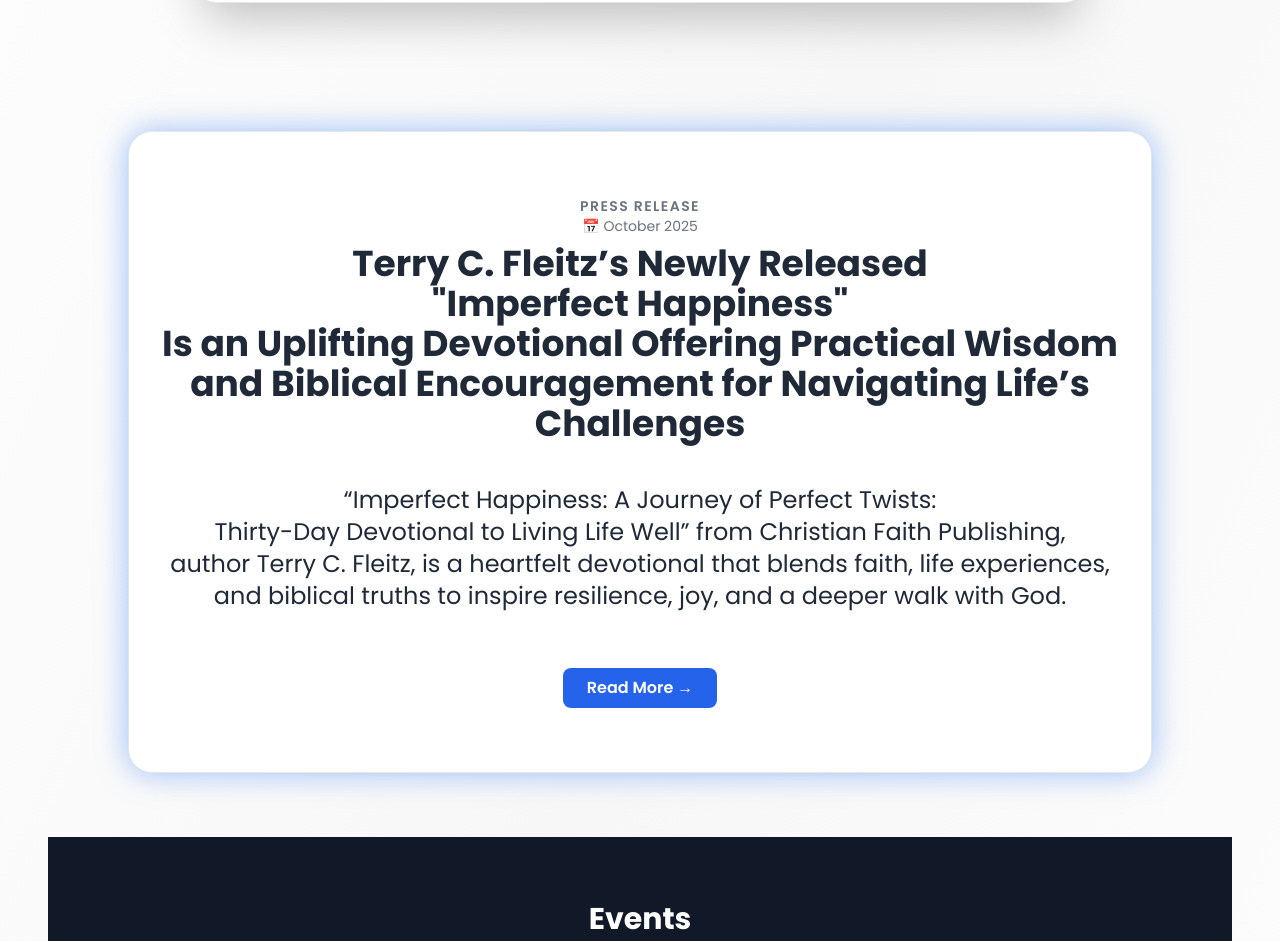
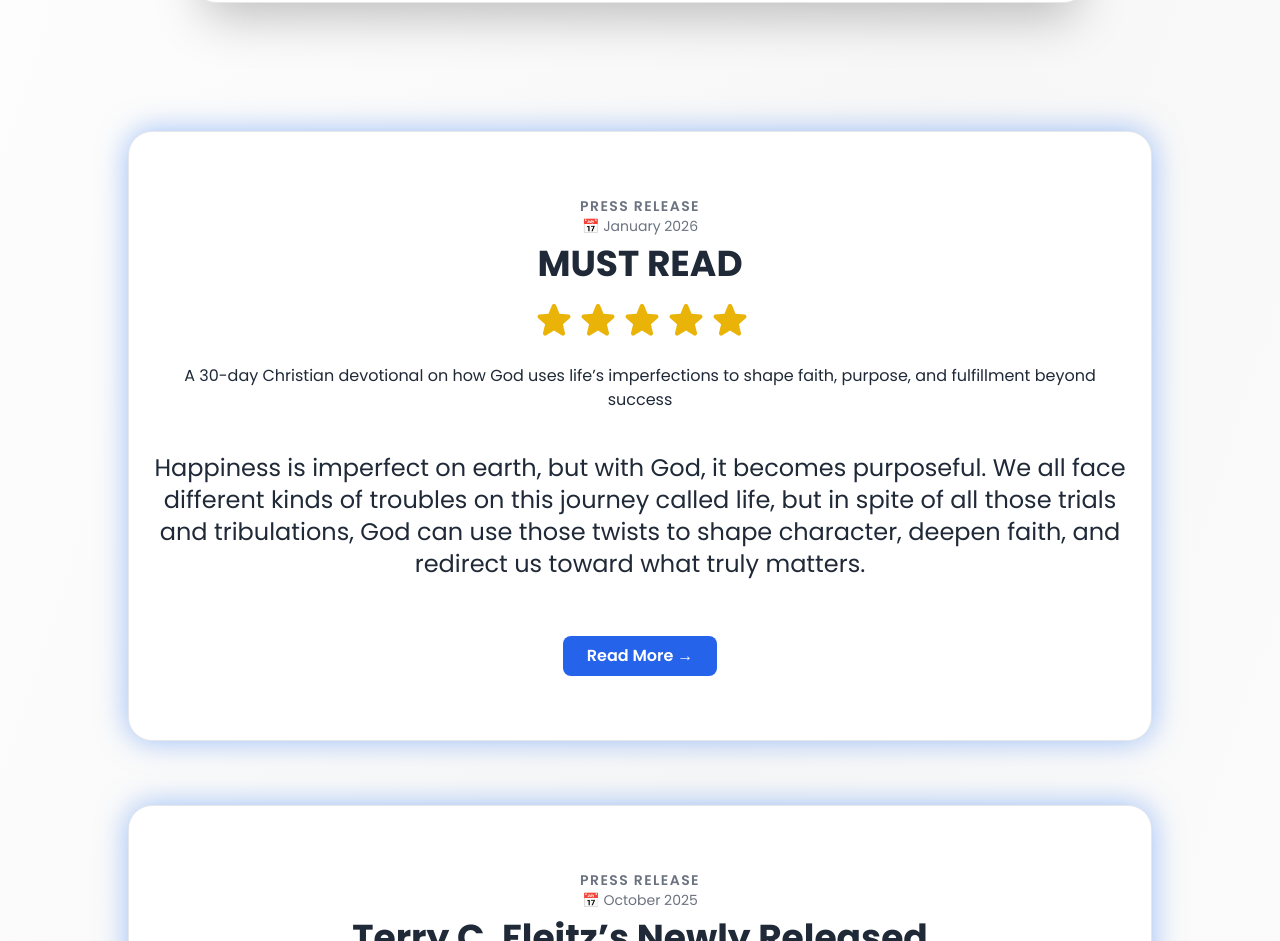
Before and after one commit to qb1968/tcf2, a React (Vite) app: page / in a window 1280 px wide. Shown: the part 960-1901 px from the top of the page. Built offline with nearby package versions, Linux system fonts and the light colour scheme.

Commit message:
review order

```diff
--- a/src/pages/Home.jsx
+++ b/src/pages/Home.jsx
@@ -42,6 +42,162 @@
       </div> */}
 
       {/* Press Release Section */}
+      <section
+        ref={sectionRef}
+        className="bg-white py-16 px-6 max-w-5xl mx-auto my-16 rounded-3xl shadow-lg border border-gray-200"
+        style={{
+          boxShadow: "0 0 30px rgba(59, 130, 246, 0.5)", // bluish glow
+        }}
+      >
+        <div className="text-center mb-8">
+          <p className="text-sm text-gray-500 uppercase tracking-widest font-semibold">
+            Press Release
+          </p>
+          <p className="text-sm text-gray-500">📅 January 2026</p>
+          <h2 className="text-4xl font-bold mt-2 text-gray-800 font-custom">
+            MUST READ
+            <div className="flex justify-center mt-4 gap-1 text-yellow-500">
+              <br />
+              <svg
+                xmlns="http://www.w3.org/2000/svg"
+                viewBox="0 0 24 24"
+                fill="currentColor"
+                className="size-10"
+              >
+                <path
+                  fillRule="evenodd"
+                  d="M10.788 3.21c.448-1.077 1.976-1.077 2.424 0l2.082 5.006 5.404.434c1.164.093 1.636 1.545.749 2.305l-4.117 3.527 1.257 5.273c.271 1.136-.964 2.033-1.96 1.425L12 18.354 7.373 21.18c-.996.608-2.231-.29-1.96-1.425l1.257-5.273-4.117-3.527c-.887-.76-.415-2.212.749-2.305l5.404-.434 2.082-5.005Z"
+                  clipRule="evenodd"
+                />
+              </svg>
+              <svg
+                xmlns="http://www.w3.org/2000/svg"
+                viewBox="0 0 24 24"
+                fill="currentColor"
+                className="size-10"
+              >
+                <path
+                  fillRule="evenodd"
+                  d="M10.788 3.21c.448-1.077 1.976-1.077 2.424 0l2.082 5.006 5.404.434c1.164.093 1.636 1.545.749 2.305l-4.117 3.527 1.257 5.273c.271 1.136-.964 2.033-1.96 1.425L12 18.354 7.373 21.18c-.996.608-2.231-.29-1.96-1.425l1.257-5.273-4.117-3.527c-.887-.76-.415-2.212.749-2.305l5.404-.434 2.082-5.005Z"
+                  clipRule="evenodd"
+                />
+              </svg>
+              <svg
+                xmlns="http://www.w3.org/2000/svg"
+                viewBox="0 0 24 24"
+                fill="currentColor"
+                className="size-10"
+              >
+                <path
+                  fillRule="evenodd"
+                  d="M10.788 3.21c.448-1.077 1.976-1.077 2.424 0l2.082 5.006 5.404.434c1.164.093 1.636 1.545.749 2.305l-4.117 3.527 1.257 5.273c.271 1.136-.964 2.033-1.96 1.425L12 18.354 7.373 21.18c-.996.608-2.231-.29-1.96-1.425l1.257-5.273-4.117-3.527c-.887-.76-.415-2.212.749-2.305l5.404-.434 2.082-5.005Z"
+                  clipRule="evenodd"
+                />
+              </svg>
+              <svg
+                xmlns="http://www.w3.org/2000/svg"
+                viewBox="0 0 24 24"
+                fill="currentColor"
+                className="size-10"
+              >
+                <path
+                  fillRule="evenodd"
+                  d="M10.788 3.21c.448-1.077 1.976-1.077 2.424 0l2.082 5.006 5.404.434c1.164.093 1.636 1.545.749 2.305l-4.117 3.527 1.257 5.273c.271 1.136-.964 2.033-1.96 1.425L12 18.354 7.373 21.18c-.996.608-2.231-.29-1.96-1.425l1.257-5.273-4.117-3.527c-.887-.76-.415-2.212.749-2.305l5.404-.434 2.082-5.005Z"
+                  clipRule="evenodd"
+                />
+              </svg>
+              <svg
+                xmlns="http://www.w3.org/2000/svg"
+                viewBox="0 0 24 24"
+                fill="currentColor"
+                className="size-10"
+              >
+                <path
+                  fillRule="evenodd"
+                  d="M10.788 3.21c.448-1.077 1.976-1.077 2.424 0l2.082 5.006 5.404.434c1.164.093 1.636 1.545.749 2.305l-4.117 3.527 1.257 5.273c.271 1.136-.964 2.033-1.96 1.425L12 18.354 7.373 21.18c-.996.608-2.231-.29-1.96-1.425l1.257-5.273-4.117-3.527c-.887-.76-.415-2.212.749-2.305l5.404-.434 2.082-5.005Z"
+                  clipRule="evenodd"
+                />
+              </svg>
+            </div>
+          </h2>
+          <br /> A 30-day Christian devotional on how God uses life’s
+          imperfections to shape faith, purpose, and fulfillment beyond success
+          <h3 className="text-2xl font semi-bold mt-10 text-gray-800 font-custom">
+            Happiness is imperfect on earth, but with God, it becomes
+            purposeful. We all face different kinds of troubles on this journey
+            called life, but in spite of all those trials and tribulations, God
+            can use those twists to shape character, deepen faith, and redirect
+            us toward what truly matters.
+          </h3>
+        </div>
+
+        {/* Collapsible Content */}
+        <div
+          className={`text-gray-700 leading-relaxed space-y-6 overflow-hidden transition-all duration-700 ${
+            expanded ? "max-h-[5000px]" : "max-h-[160px]"
+          }`}
+        >
+          {/* Hidden content */}
+          <div className={`${expanded ? "block" : "hidden"} space-y-6`}>
+            <p>
+              This is the premise of the faith-based devotional that is
+              Imperfect Happiness: A Journey of Perfect Twists - Thirty-Day
+              Devotional to Living Life Well. In this book, Terry C. Fleitz
+              presents a thirty-day journey in which he applies his personal
+              experiences, biblical teachings, leadership lessons, prayer, and
+              Christian music with the aim of showing readers how to live life
+              well with God at the center.
+            </p>
+            <p>
+              The author's ability to infuse his personal experiences
+              immediately stands out because he expertly presents himself as
+              someone who has lived through success, failure, illness, and
+              doubt, just like any other human, but learned from it. Having
+              grown up in a working-class family and becoming a successful adult
+              who achieved the American dream, he still did not achieve
+              fulfillment in his life, but two major health crises became
+              turning points for him on his journey toward developing real faith
+              and finding fulfillment. Readers will relate to several aspects of
+              his story, especially the areas where he got things wrong and
+              showed that faith is not about perfection.
+            </p>
+            <p>
+              The book is structured in an easy-to-follow and engaging way, with
+              each chapter introducing a life lesson and then supported by
+              scripture, prayer, traits of Jesus, and Christian music references
+              in addition to his personal experiences. Therefore, the book works
+              well as not just a devotional but also a life guide. Key concepts
+              from relationship building and Godly wisdom to kindness are
+              touched on in simple terms, and readers will learn a lot from
+              these areas. The inclusion of practical tools, such as "Pick
+              Five," "Twenty-One Steps to Being the Best Imperfect You," and the
+              “Pause and Reflect” sections, makes the lessons very easy to apply
+              in life as well.
+            </p>
+
+            <p>
+              Anyone who is searching for purpose beyond material gain should
+              pick up a copy of Imperfect Happiness. If you enjoy devotionals,
+              the book will also appeal to you. It is a great reminder and
+              reassurance of some of the important things in life, especially
+              when we inevitably go through pain, confusion, and imperfection.
+              God is always present with us, and putting Him at the center is
+              key.
+            </p>
+
+          </div>
+        </div>
+
+        {/* Read More / Read Less Button */}
+        <div className="flex justify-center mt-6">
+          <button
+            onClick={handleToggle}
+            className="bg-blue-600 hover:bg-blue-700 text-white font-semibold py-2 px-6 rounded-lg transition"
+          >
+            {expanded ? "Read Less ←" : "Read More →"}
+          </button>
+        </div>
+      </section>
       <section
         ref={sectionRef}
         className="bg-white py-16 px-6 max-w-5xl mx-auto my-16 rounded-3xl shadow-lg border border-gray-200"
@@ -213,8 +369,9 @@
               <span className="font-extrabold">FREE</span> SHIPPING
             </h3>
             <p className="text-gray-600 mb-4">
-              Purchase a book through <br/>March 31, 2026 and receive free
-              shipping! <br /> (U.S. orders only)
+              Purchase a book through <br />
+              March 31, 2026 and receive free shipping! <br /> (U.S. orders
+              only)
             </p>
             <HashLink
               smooth
```
